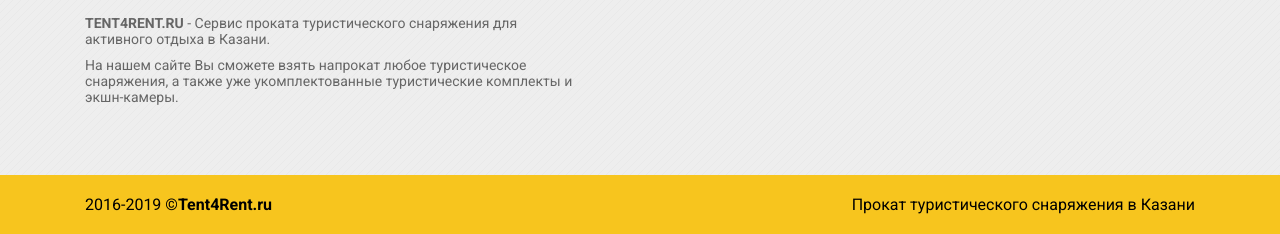
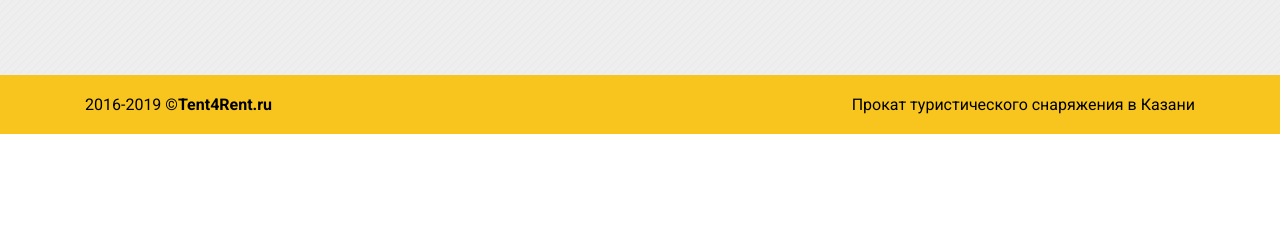
Before and after one commit to RinatR/tent4rent_prod, a plain HTML site: page backpacks.html in a window 1280 px wide. Shown: the part 1101-1335 px from the top of the page. After the commit the page ends 1235 px from the top, so only its background shows below. Drawn offline with Linux system fonts and the light colour scheme.

Commit message:
Update backpacks.html

```diff
--- a/backpacks.html
+++ b/backpacks.html
@@ -156,10 +156,6 @@
         <div class="page-footer__column section">
           <h2 class="section__title">О нашей компании</h2>
           <img src="img/logo-footer.png" alt="">
-          <p><strong>TENT4RENT.RU</strong> - Сервис проката туристического снаряжения для активного отдыха в Казани.</p>
-          <p>
-            На нашем сайте Вы сможете взять напрокат любое туристическое снаряжения, а также уже укомплектованные туристические комплекты и экшн-камеры.
-          </p>
         </div>
         <div class="page-footer__column section">
           <h2 class="section__title">Навигация</h2>
```
